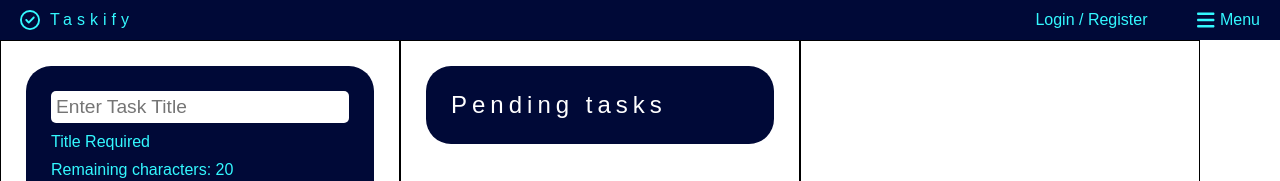
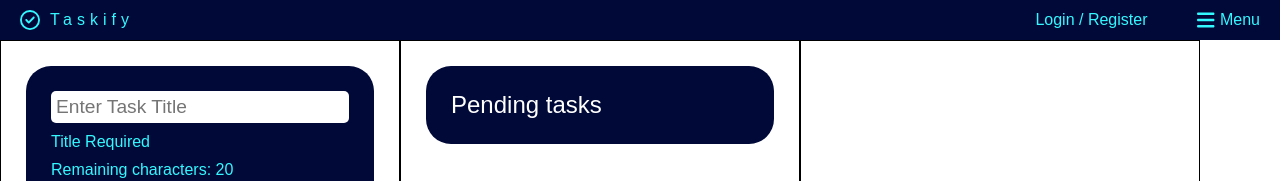
Before and after one commit to Jason-Smith-Code/taskify, a React (Create React App) app: page / in a window 1280 px wide. Shown: the top 181 px of the page. Built offline with nearby package versions, Linux system fonts and the light colour scheme.

Commit message:
removed some styling on heading elements

```diff
--- a/src/app/App.css
+++ b/src/app/App.css
@@ -10,7 +10,6 @@ p, h1, h2, h3, h4, h5, h6, a, input, textarea {
 
 h1, h2, h3 {
     font-weight: 100;
-    letter-spacing: 5px;
 }
 
 :root {
```
